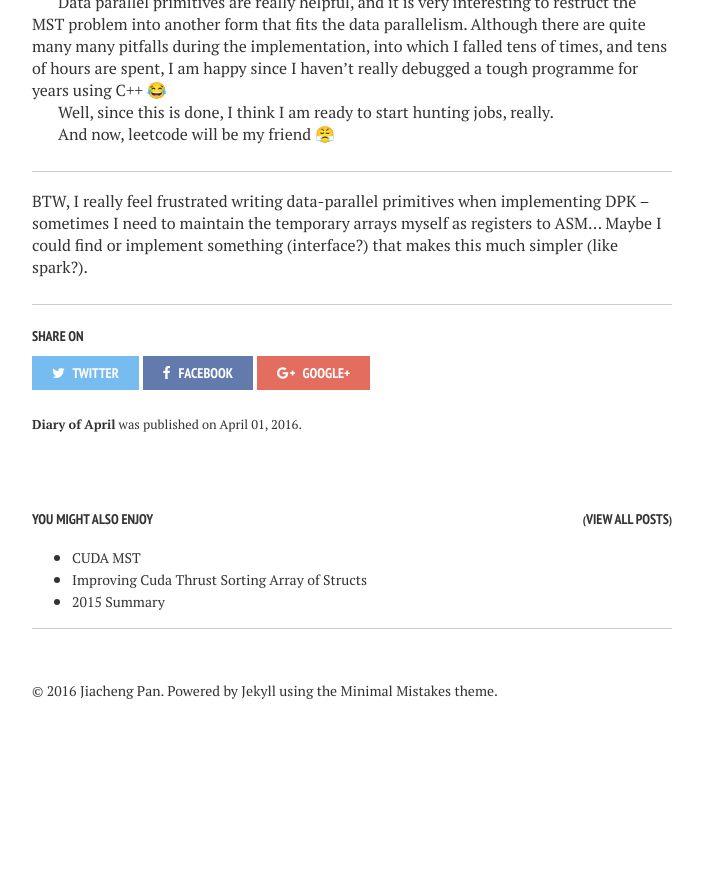
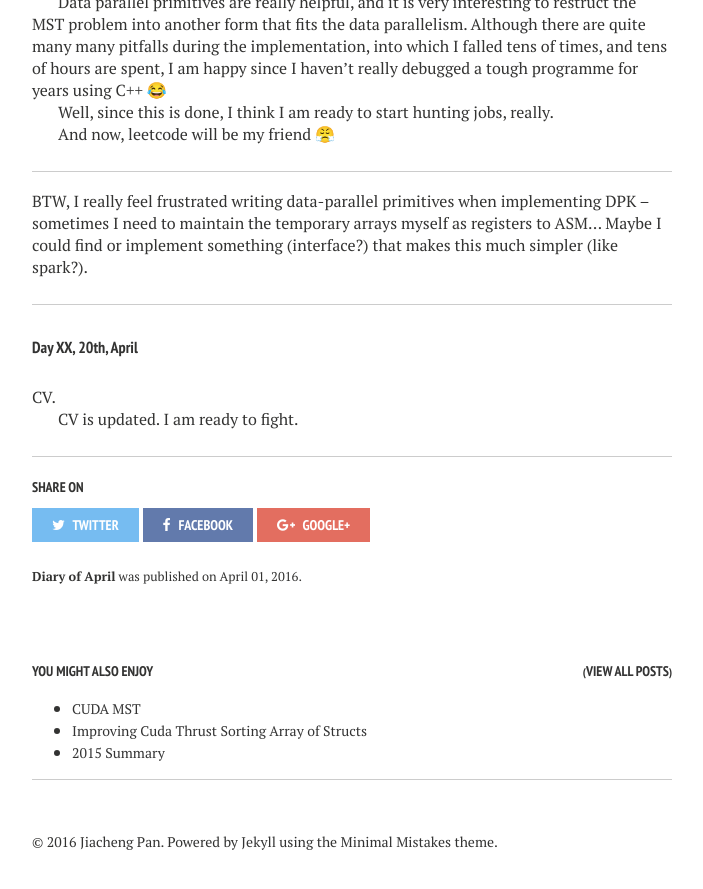
Before and after one commit to jiachengpan/jiachengpan.github.io, a Jekyll site: the page built from _posts/2016-04-01-diary-of-jobless.markdown, in a window 1280 px wide and 900 px high, scrolled down 11309 px. Shown: the top 889 px of the window, without its empty margins (288-991 px from the left). Built offline with Jekyll 4.4.1, drawn with Linux system fonts in a browser that asks for light colours; emoji names are drawn with the system emoji font; before the commit the page ends 12058 px from its top, so only the background shows below that.

Commit message:
20 april

```diff
--- a/_posts/2016-04-01-diary-of-jobless.markdown
+++ b/_posts/2016-04-01-diary-of-jobless.markdown
@@ -444,3 +444,12 @@ And now, leetcode will be my friend :triumph:
 
 BTW, I really feel frustrated writing data-parallel primitives when implementing DPK -- sometimes I need to maintain the temporary arrays myself as registers to ASM...
 Maybe I could find or implement something (interface?) that makes this much simpler (like spark?).
+
+
+----------
+
+##### Day XX, 20th, April
+
+CV.
+
+CV is updated. I am ready to fight.
```
